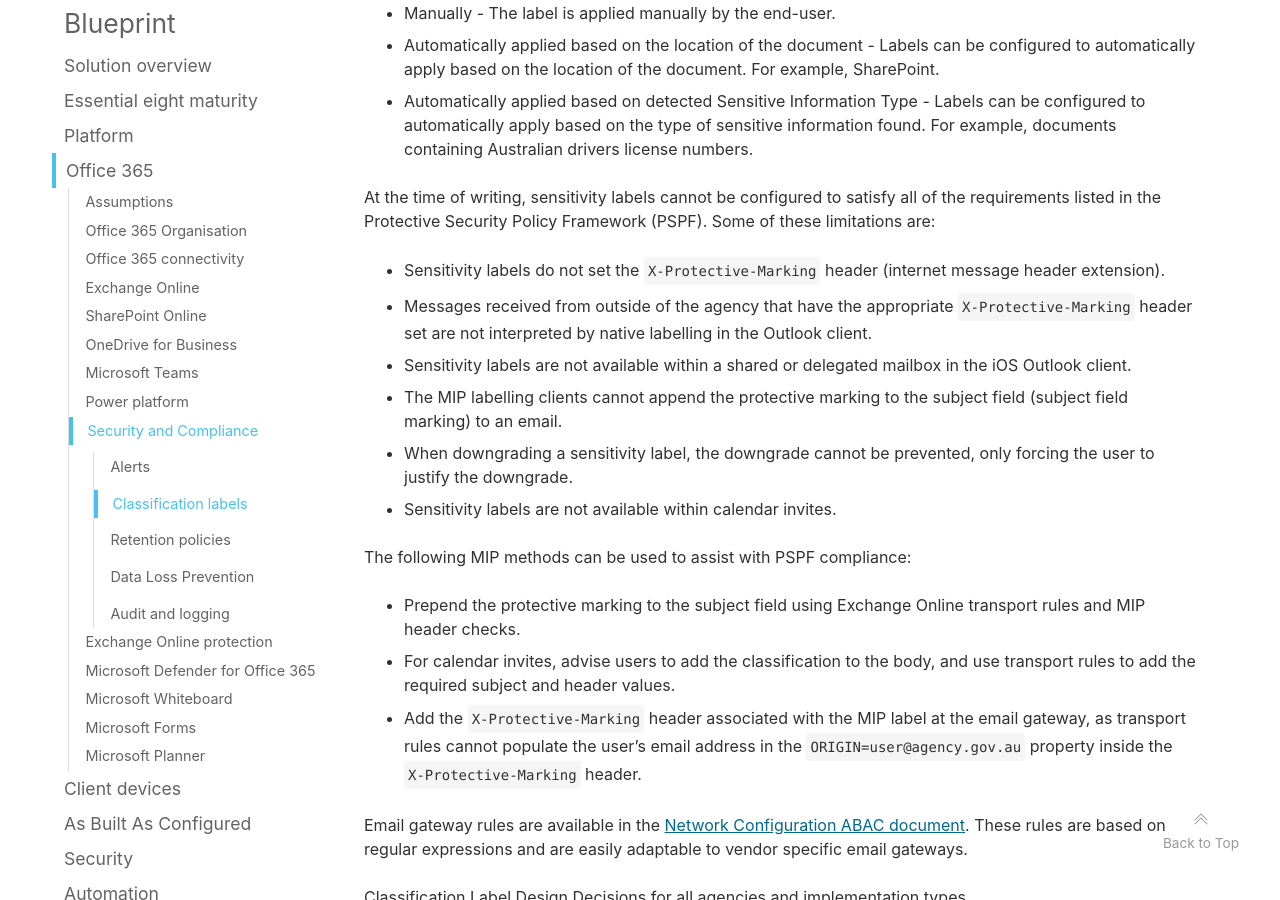
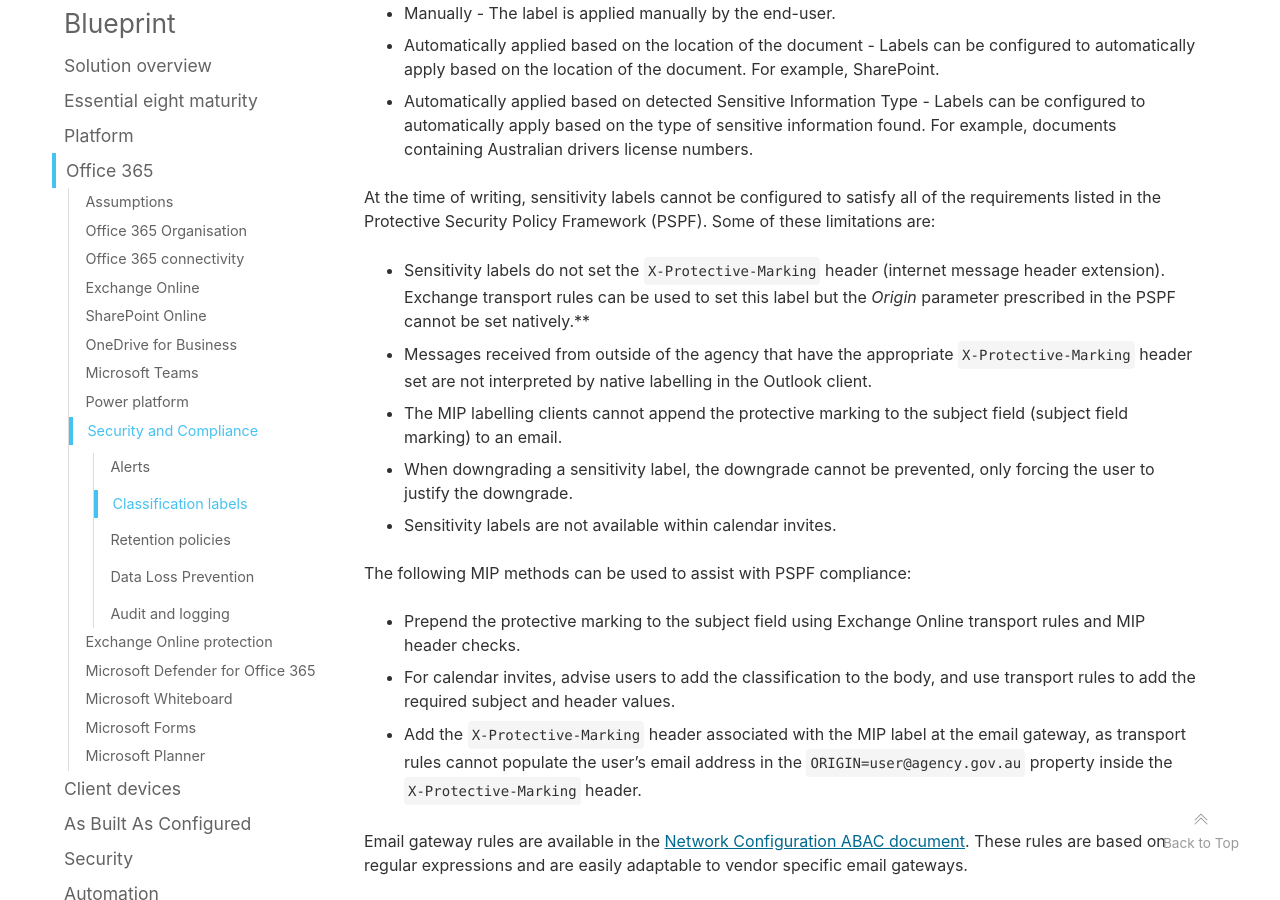
Before and after one commit to ASD-Blueprint/desktop.gov.au, a Jekyll site: the page built from blueprint/office-365.md, in a window 1280 px wide and 900 px high, scrolled down 65991 px. Built offline with Jekyll 4.4.1, drawn with Linux system fonts in a browser that asks for light colours; comment, search, counter and statistics services are not loaded.

Commit message:
PSPF features update

```diff
--- a/blueprint/office-365.md
+++ b/blueprint/office-365.md
@@ -1248,9 +1248,8 @@
 
 At the time of writing, sensitivity labels cannot be configured to satisfy all of the requirements listed in the Protective Security Policy Framework (PSPF). Some of these limitations are:
 
-* Sensitivity labels do not set the `X-Protective-Marking` header (internet message header extension).
+* Sensitivity labels do not set the `X-Protective-Marking` header (internet message header extension). Exchange transport rules can be used to set this label but the *Origin* parameter prescribed in the PSPF cannot be set natively.**
 * Messages received from outside of the agency that have the appropriate `X-Protective-Marking` header set are not interpreted by native labelling in the Outlook client.
-* Sensitivity labels are not available within a shared or delegated mailbox in the iOS Outlook client.
 * The MIP labelling clients cannot append the protective marking to the subject field (subject field marking) to an email.
 * When downgrading a sensitivity label, the downgrade cannot be prevented, only forcing the user to justify the downgrade.
 * Sensitivity labels are not available within calendar invites.
```
